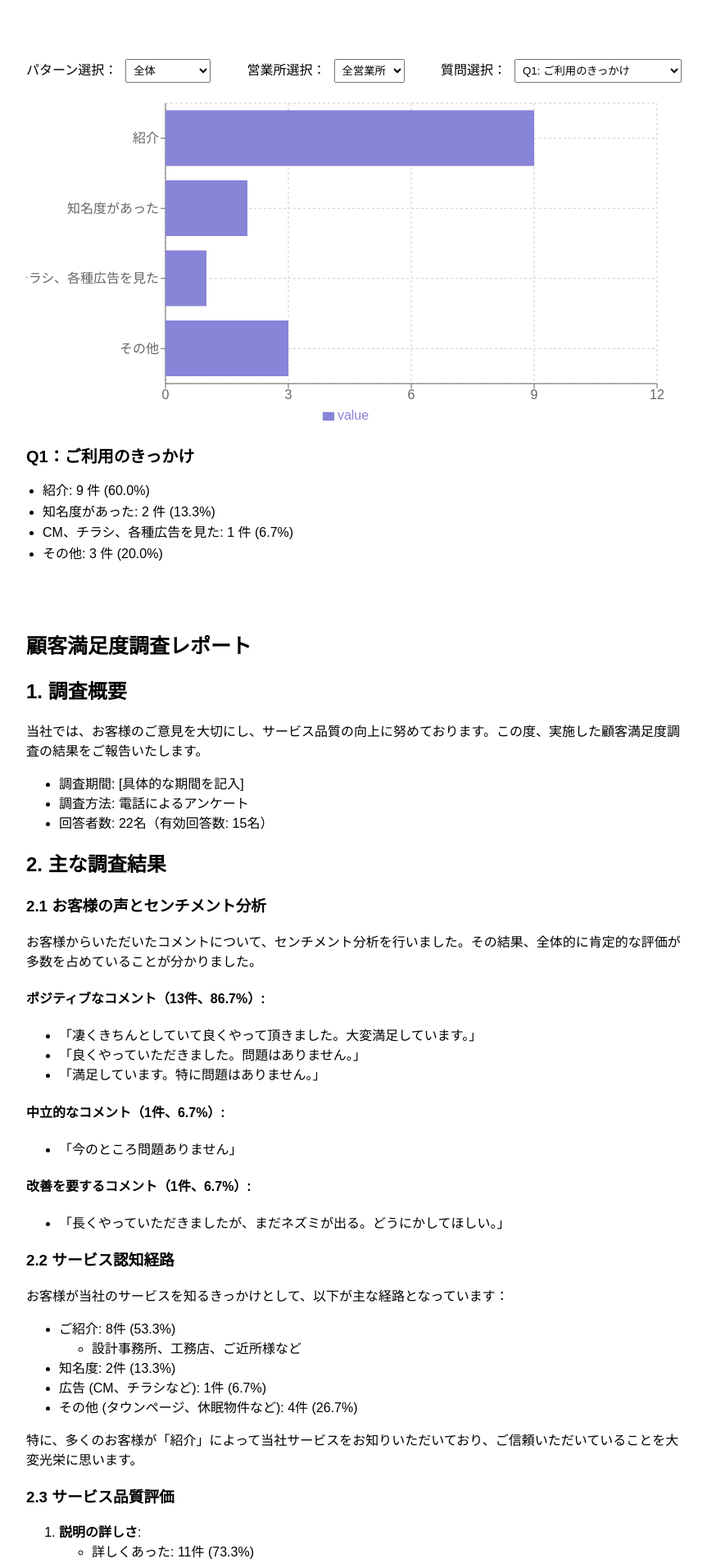
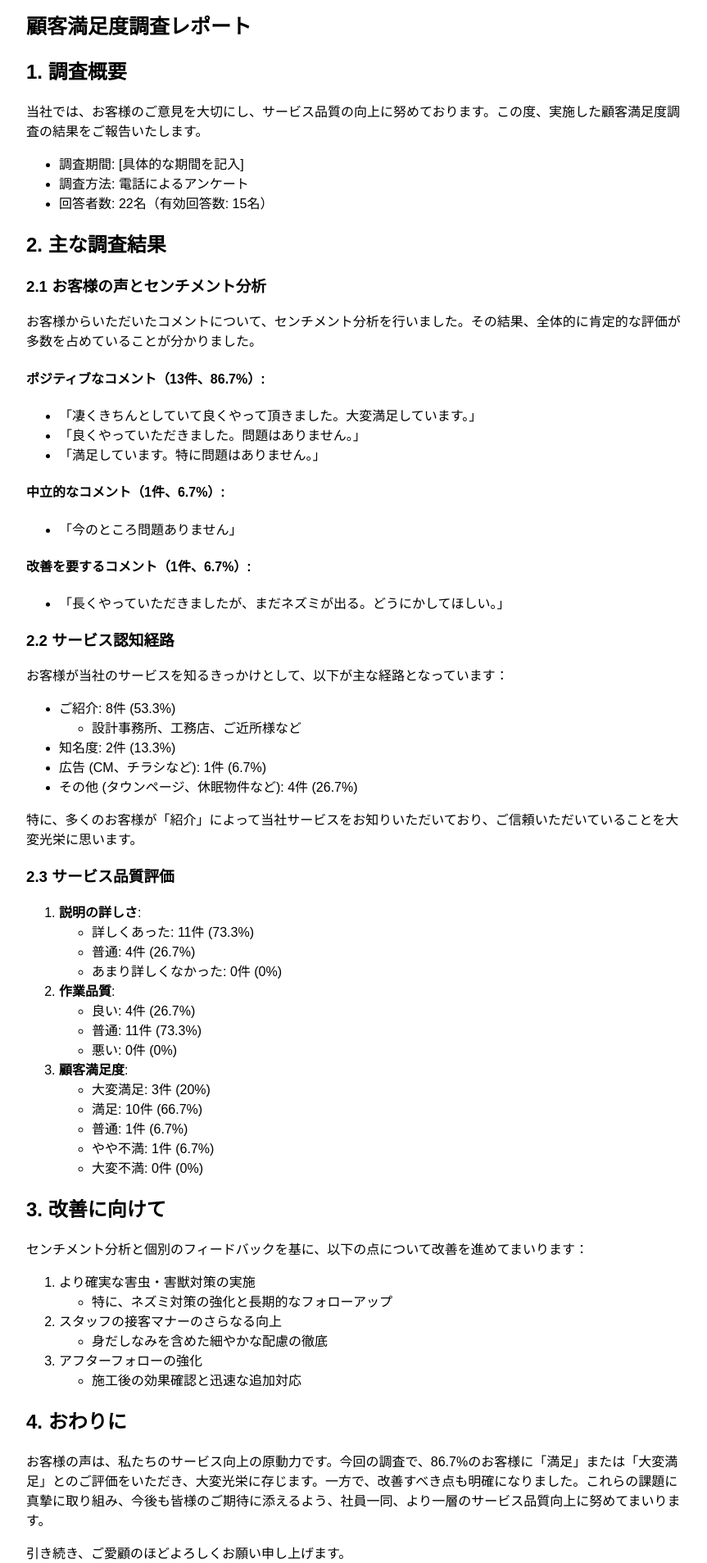
Before and after one commit to kazu5150/customer-survey-dashboard, a React (Create React App) app: page / in a window 1280 px wide. Shown: the part 100-2007 px from the top of the page at 82% size, without its empty margins (208-1071 px from the left). Built offline with nearby package versions, Linux system fonts and the light colour scheme.

Commit message:
change-layout-challenge

```diff
--- a/src/components/CustomerSurveyDashboard.js
+++ b/src/components/CustomerSurveyDashboard.js
@@ -153,9 +153,119 @@ const CustomerSurveyDashboard = () => {
     return `${questionKey}：${titles[questionKey]}`;
   };
 
+
+
+
   return (
     <div style={{ fontFamily: 'Arial, sans-serif', padding: '20px', maxWidth: '800px', margin: '0 auto' }}>
       <h1 style={{ fontSize: '30px', textAlign: 'center', marginBottom: '20px' }}>三共消毒様 2024年6月 顧客満足度調査</h1>
+
+      <div style={{ marginTop: '20px' }}>
+        <h1 style={{ fontSize: '25px', marginBottom: '10px' }}>顧客満足度調査レポート</h1>
+
+
+        <h2>1. 調査概要</h2>
+        <p>当社では、お客様のご意見を大切にし、サービス品質の向上に努めております。この度、実施した顧客満足度調査の結果をご報告いたします。</p>
+        <ul>
+          <li>調査期間: [具体的な期間を記入]</li>
+          <li>調査方法: 電話によるアンケート</li>
+          <li>回答者数: 22名（有効回答数: 15名）</li>
+        </ul>
+
+        <h2>2. 主な調査結果</h2>
+        <h3>2.1 お客様の声とセンチメント分析</h3>
+        <p>お客様からいただいたコメントについて、センチメント分析を行いました。その結果、全体的に肯定的な評価が多数を占めていることが分かりました。</p>
+
+        <h4>ポジティブなコメント（13件、86.7%）:</h4>
+        <ul>
+          <li>「凄くきちんとしていて良くやって頂きました。大変満足しています。」</li>
+          <li>「良くやっていただきました。問題はありません。」</li>
+          <li>「満足しています。特に問題はありません。」</li>
+        </ul>
+
+        <h4>中立的なコメント（1件、6.7%）:</h4>
+        <ul>
+          <li>「今のところ問題ありません」</li>
+        </ul>
+
+        <h4>改善を要するコメント（1件、6.7%）:</h4>
+        <ul>
+          <li>「長くやっていただきましたが、まだネズミが出る。どうにかしてほしい。」</li>
+        </ul>
+
+        <h3>2.2 サービス認知経路</h3>
+        <p>お客様が当社のサービスを知るきっかけとして、以下が主な経路となっています：</p>
+        <ul>
+          <li>ご紹介: 8件 (53.3%)
+            <ul>
+              <li>設計事務所、工務店、ご近所様など</li>
+            </ul>
+          </li>
+          <li>知名度: 2件 (13.3%)</li>
+          <li>広告 (CM、チラシなど): 1件 (6.7%)</li>
+          <li>その他 (タウンページ、休眠物件など): 4件 (26.7%)</li>
+        </ul>
+        <p>特に、多くのお客様が「紹介」によって当社サービスをお知りいただいており、ご信頼いただいていることを大変光栄に思います。</p>
+
+        <h3>2.3 サービス品質評価</h3>
+        <ol>
+          <li><strong>説明の詳しさ</strong>:
+            <ul>
+              <li>詳しくあった: 11件 (73.3%)</li>
+              <li>普通: 4件 (26.7%)</li>
+              <li>あまり詳しくなかった: 0件 (0%)</li>
+            </ul>
+          </li>
+          <li><strong>作業品質</strong>:
+            <ul>
+              <li>良い: 4件 (26.7%)</li>
+              <li>普通: 11件 (73.3%)</li>
+              <li>悪い: 0件 (0%)</li>
+            </ul>
+          </li>
+          <li><strong>顧客満足度</strong>:
+            <ul>
+              <li>大変満足: 3件 (20%)</li>
+              <li>満足: 10件 (66.7%)</li>
+              <li>普通: 1件 (6.7%)</li>
+              <li>やや不満: 1件 (6.7%)</li>
+              <li>大変不満: 0件 (0%)</li>
+            </ul>
+          </li>
+        </ol>
+
+        <h2>3. 改善に向けて</h2>
+        <p>センチメント分析と個別のフィードバックを基に、以下の点について改善を進めてまいります：</p>
+        <ol>
+          <li>より確実な害虫・害獣対策の実施
+            <ul>
+              <li>特に、ネズミ対策の強化と長期的なフォローアップ</li>
+            </ul>
+          </li>
+          <li>スタッフの接客マナーのさらなる向上
+            <ul>
+              <li>身だしなみを含めた細やかな配慮の徹底</li>
+            </ul>
+          </li>
+          <li>アフターフォローの強化
+            <ul>
+              <li>施工後の効果確認と迅速な追加対応</li>
+            </ul>
+          </li>
+        </ol>
+
+        <h2>4. おわりに</h2>
+        <p>お客様の声は、私たちのサービス向上の原動力です。今回の調査で、86.7%のお客様に「満足」または「大変満足」とのご評価をいただき、大変光栄に存じます。一方で、改善すべき点も明確になりました。これらの課題に真摯に取り組み、今後も皆様のご期待に添えるよう、社員一同、より一層のサービス品質向上に努めてまいります。</p>
+        <p>引き続き、ご愛顧のほどよろしくお願い申し上げます。</p>
+        <p>[会社名] [担当部署]</p>
+
+      </div>
+
+
+
+
+
+
 
       <div style={{ marginBottom: '80px' }}></div>
 
```
